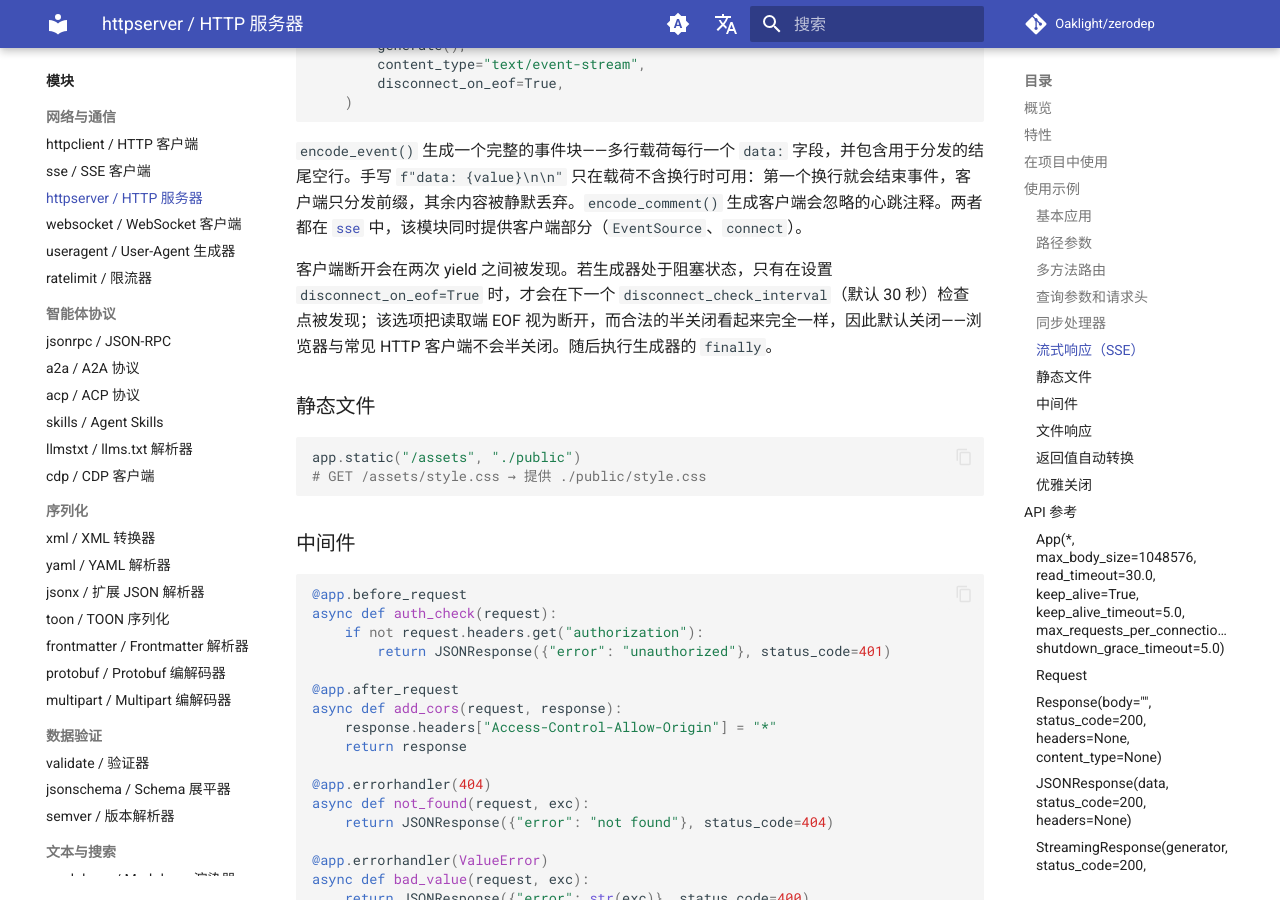
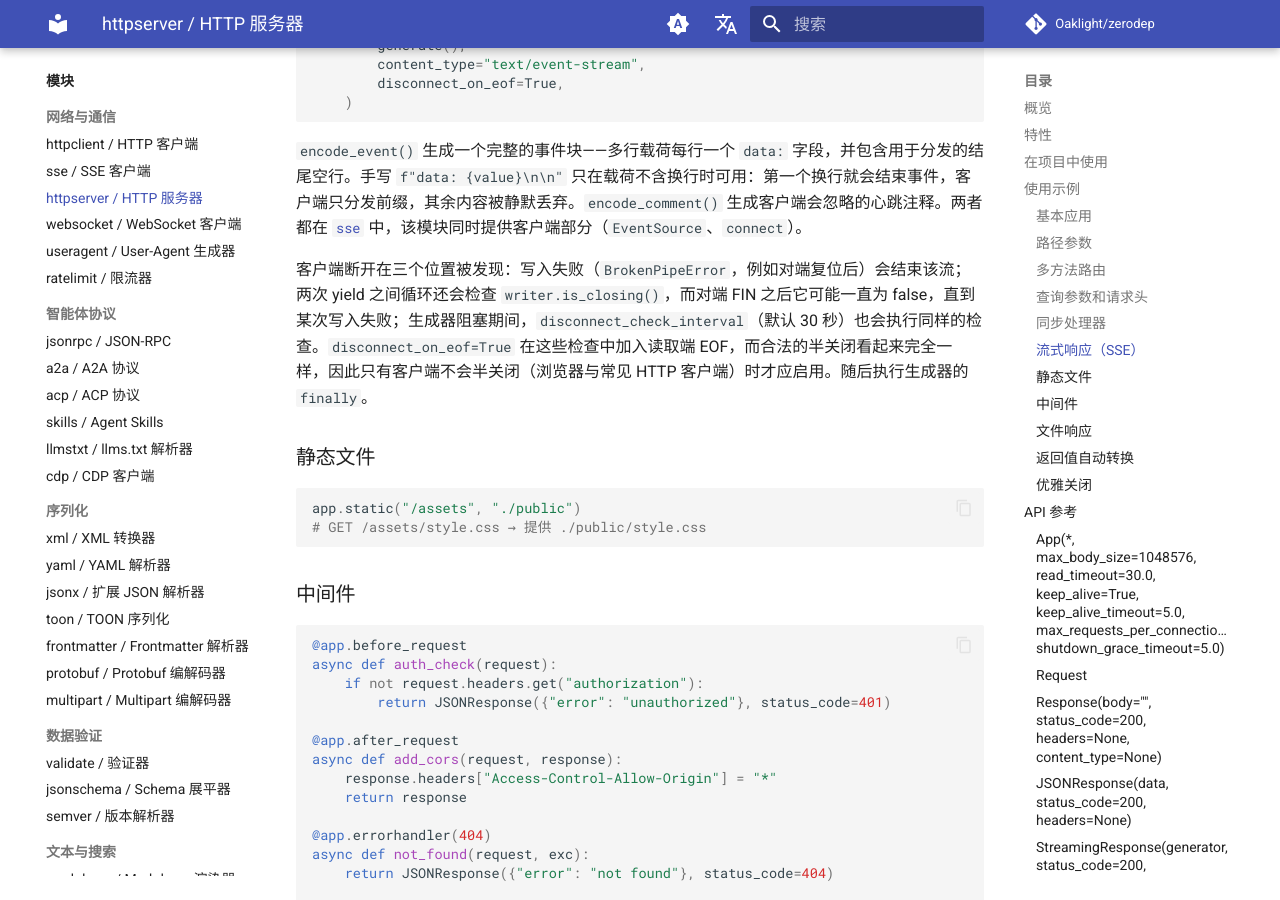
Before and after one commit to Oaklight/zerodep, an MkDocs documentation site: the page built from docs/modules/httpserver.md, in a window 1280 px wide and 900 px high, scrolled down 2802 px. Built offline with MkDocs 1.6.1 and Material for MkDocs 9.7.7, drawn with Linux system fonts in a browser that asks for light colours; comment, search, counter and statistics services are not loaded.

Commit message:
docs：区分三个断连检测点

```diff
--- a/docs/modules/httpserver.md
+++ b/docs/modules/httpserver.md
@@ -124,7 +124,7 @@ async def events(request):
 
 `encode_event()` 生成一个完整的事件块——多行载荷每行一个 `data:` 字段，并包含用于分发的结尾空行。手写 `f"data: {value}\n\n"` 只在载荷不含换行时可用：第一个换行就会结束事件，客户端只分发前缀，其余内容被静默丢弃。`encode_comment()` 生成客户端会忽略的心跳注释。两者都在 [`sse`](sse.md) 中，该模块同时提供客户端部分（`EventSource`、`connect`）。
 
-客户端断开会在两次 yield 之间被发现。若生成器处于阻塞状态，只有在设置 `disconnect_on_eof=True` 时，才会在下一个 `disconnect_check_interval`（默认 30 秒）检查点被发现；该选项把读取端 EOF 视为断开，而合法的半关闭看起来完全一样，因此默认关闭——浏览器与常见 HTTP 客户端不会半关闭。随后执行生成器的 `finally`。
+客户端断开在三个位置被发现：写入失败（`BrokenPipeError`，例如对端复位后）会结束该流；两次 yield 之间循环还会检查 `writer.is_closing()`，而对端 FIN 之后它可能一直为 false，直到某次写入失败；生成器阻塞期间，`disconnect_check_interval`（默认 30 秒）也会执行同样的检查。`disconnect_on_eof=True` 在这些检查中加入读取端 EOF，而合法的半关闭看起来完全一样，因此只有客户端不会半关闭（浏览器与常见 HTTP 客户端）时才应启用。随后执行生成器的 `finally`。
 
 ### 静态文件
 
```
